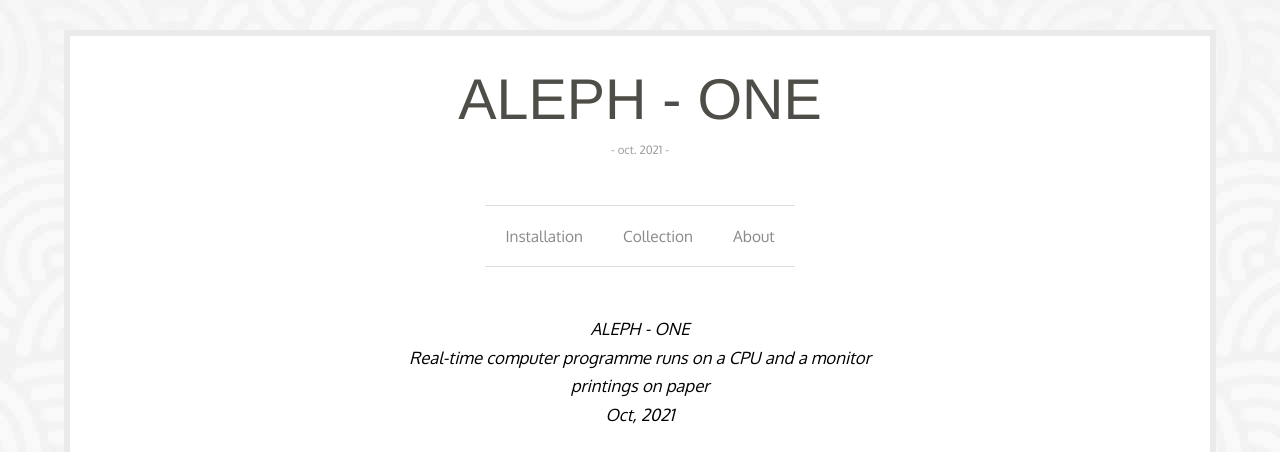
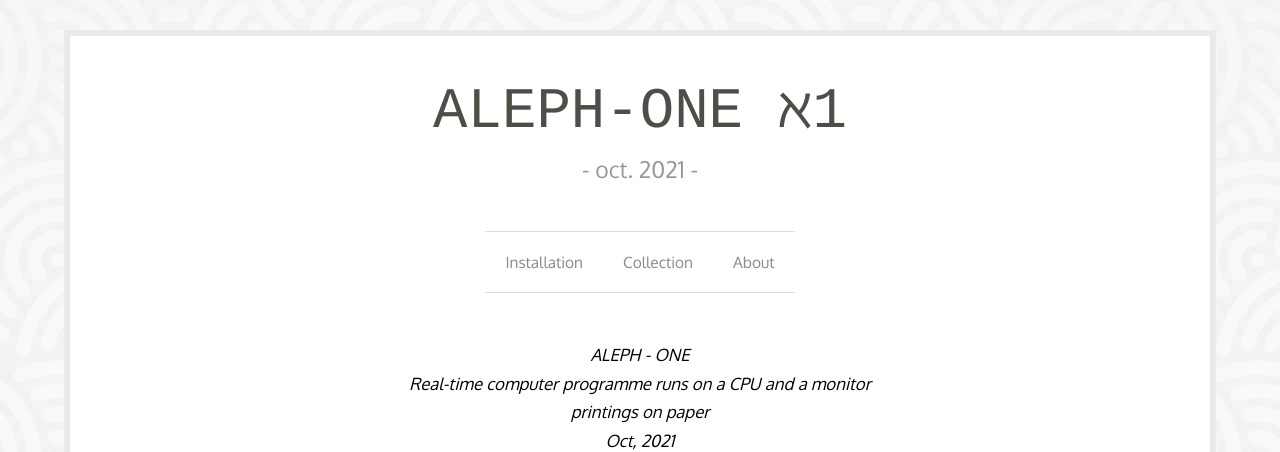
Before and after one commit to KarlieZhao/aleph, a plain HTML site: page index.html in a window 1280 px wide. Shown: the part 40-492 px from the top of the page. Drawn offline with Linux system fonts and the light colour scheme; a web font is replaced by a local one.

Commit message:
Update index.html

```diff
--- a/index.html
+++ b/index.html
@@ -35,8 +35,8 @@
   <div class="wrapper">
     <div class="col-md-12">
       <!-- Logo -->
-      <div class="brand wow fadeIn" data-wow-delay="0.1s"> ALEPH - ONE
-        <div class="title"> - Oct. 2021 - </div>
+      <div class="brand wow fadeIn" data-wow-delay="0.1s" style="font-family:courier; font-style:bold"> ALEPH-ONE ℵ1
+          <div class="title" style="font-size: 0.4em;"> - Oct. 2021 - </div>
       </div>
 
       <!-- Navigation -->
@@ -85,7 +85,7 @@
             </i>
           </div>
         </div>
-        <iframe src="https://preview.p5js.org/Karlieee/embed/eNbwfxiJm" style="align-items: middle; height:768px; width:768px;"></iframe>
+        <iframe src="https://preview.p5js.org/Karlieee/embed/eNbwfxiJm" style="align-items: middle; height:666px; width:666px;"></iframe>
         <br><br>
         <div class="heading-c" style="font-size: 1.3em; color:#333; font-family:courier;">
           x = sin(a * y) - cos(b * x);<br>
```
